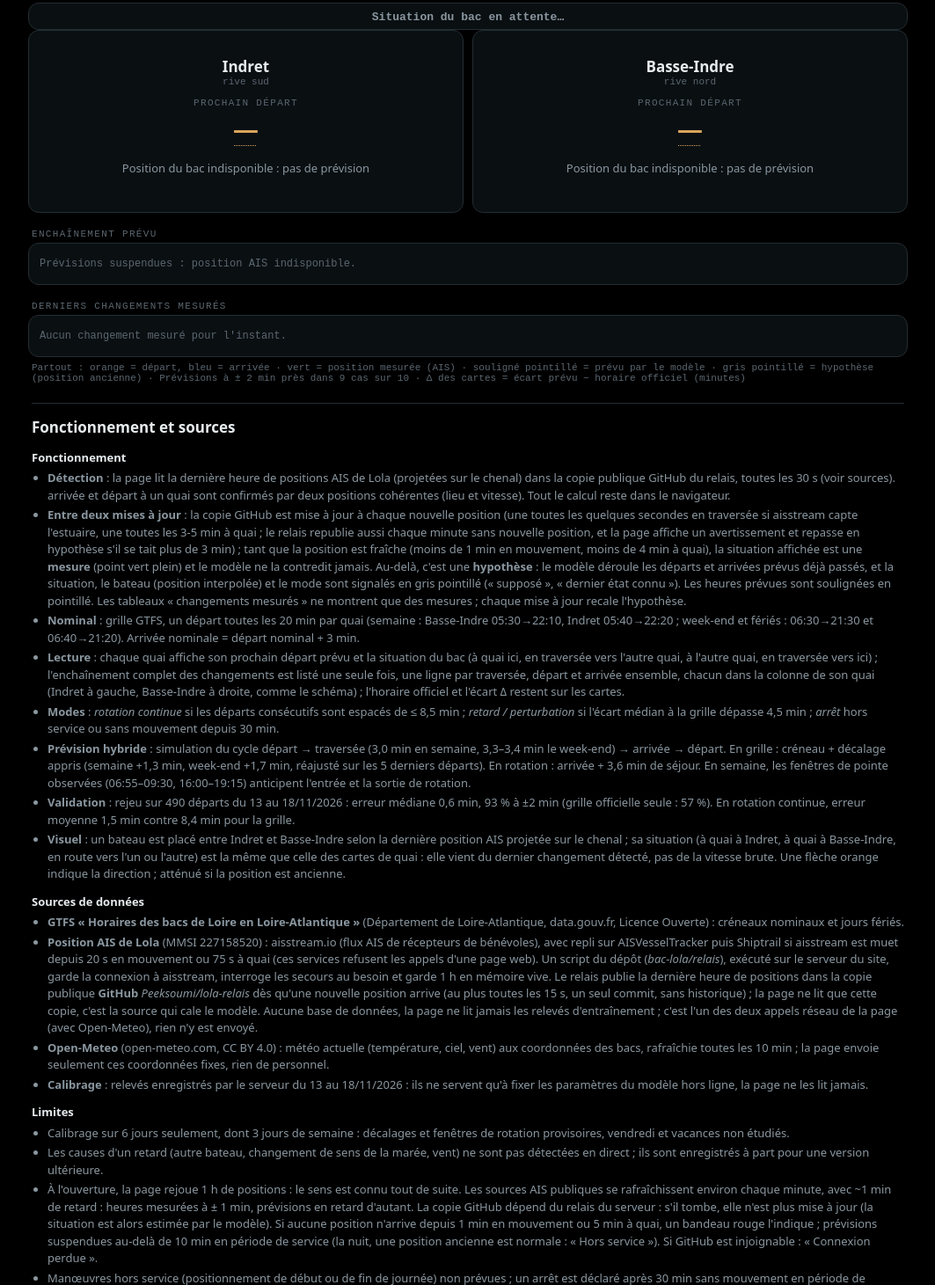
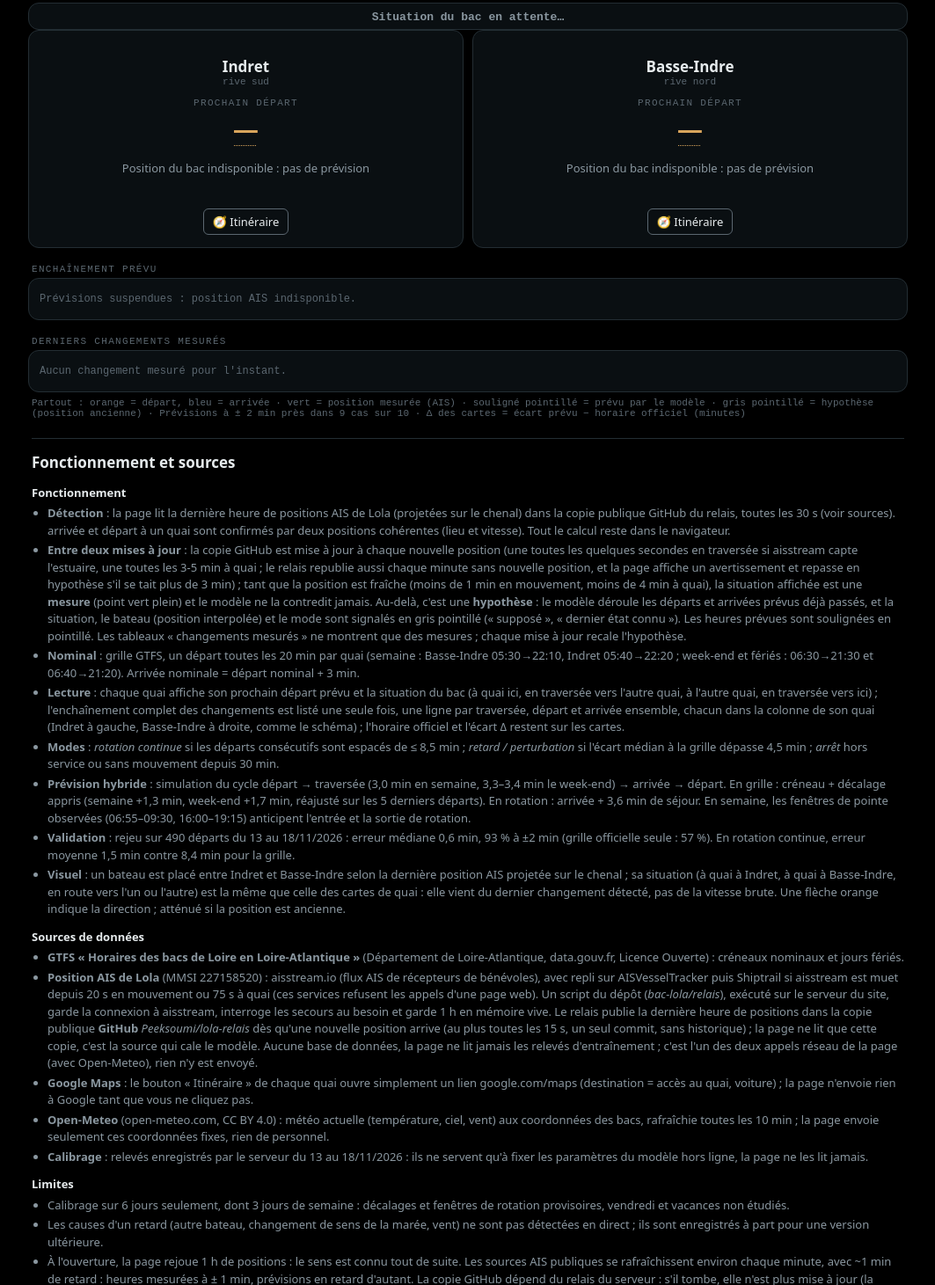
Before and after one commit to Peeksoumi/HTML-tools, a plain HTML site: page bac-lola/index.html in a window 1280 px wide. Shown: the part 182-1643 px from the top of the page at 88% size, without its empty margins (108-1171 px from the left). Drawn offline with Linux system fonts and the light colour scheme; no server answers.

Commit message:
bac-lola : bouton Itinéraire (Google Maps) à chaque quai (#54)
Claude-Session: https://claude.ai/code/session_01EucL7Rt3suwxHutoo71s2q

Co-authored-by: Claude <noreply@anthropic.com>

```diff
--- a/bac-lola/index.html
+++ b/bac-lola/index.html
@@ -64,6 +64,8 @@ h1{font-size:26px;margin:0;font-weight:600}
 .voie .pilier.ici{background:var(--vert);width:5px}
 tr.next td{background:var(--soft)}
 .quai .nom{font-size:17px;font-weight:600}
+.quai .itin{display:inline-block;margin-top:10px;padding:5px 10px;border:1px solid var(--faint);border-radius:6px;font-size:13px;color:var(--text);text-decoration:none}
+.quai .itin:hover{border-color:var(--text)}
 .quai .rive{display:block;font-family:var(--mono);font-size:11px;color:var(--faint);font-weight:400}
 .quai .lbl{font-family:var(--mono);font-size:11px;letter-spacing:.12em;text-transform:uppercase;color:var(--faint);margin-top:12px}
 .quai .grand{font-family:var(--mono);font-size:44px;line-height:1.1;color:var(--orange);margin-top:2px}
@@ -127,6 +129,7 @@ th:nth-child(2),td:nth-child(2){text-align:left;white-space:normal;color:var(--d
   <ul>
     <li><b>GTFS « Horaires des bacs de Loire en Loire-Atlantique »</b> (Département de Loire-Atlantique, data.gouv.fr, Licence Ouverte) : créneaux nominaux et jours fériés.</li>
     <li><b>Position AIS de Lola</b> (MMSI 227158520) : aisstream.io (flux AIS de récepteurs de bénévoles), avec repli sur AISVesselTracker puis Shiptrail si aisstream est muet depuis 20 s en mouvement ou 75 s à quai (ces services refusent les appels d'une page web). Un script du dépôt (<i>bac-lola/relais</i>), exécuté sur le serveur du site, garde la connexion à aisstream, interroge les secours au besoin et garde 1 h en mémoire vive. Le relais publie la dernière heure de positions dans la copie publique <b>GitHub</b> <i>Peeksoumi/lola-relais</i> dès qu'une nouvelle position arrive (au plus toutes les 15 s, un seul commit, sans historique) ; la page ne lit que cette copie, c'est la source qui cale le modèle. Aucune base de données, la page ne lit jamais les relevés d'entraînement ; c'est l'un des deux appels réseau de la page (avec Open-Meteo), rien n'y est envoyé.</li>
+    <li><b>Google Maps</b> : le bouton « Itinéraire » de chaque quai ouvre simplement un lien google.com/maps (destination = accès au quai, voiture) ; la page n'envoie rien à Google tant que vous ne cliquez pas.</li>
     <li><b>Open-Meteo</b> (open-meteo.com, CC BY 4.0) : météo actuelle (température, ciel, vent) aux coordonnées des bacs, rafraîchie toutes les 10 min ; la page envoie seulement ces coordonnées fixes, rien de personnel.</li>
     <li><b>Calibrage</b> : relevés enregistrés par le serveur du 13 au 18/11/2026 : ils ne servent qu'à fixer les paramètres du modèle hors ligne, la page ne les lit jamais.</li>
   </ul>
@@ -592,6 +595,9 @@ async function lirePosition(){
 const fmtDelta=d=>d==null?"–":(d>=0?"+":"−")+Math.abs(d).toFixed(1).replace(".",",");
 function classeDelta(d){ if(d==null) return ""; if(d<-2) return "d-av"; if(d<=2.5) return "d-ok"; if(d<=5) return "d-moy"; return "d-fort"; }
 // Une ligne par traversée : départ et arrivée sur la même ligne, dans la colonne de leur quai (Indret à gauche, Basse-Indre à droite, comme le schéma)
+// Point d'accès à chaque quai (extrémité du tracé du chenal) : destination du lien « Itinéraire » (Google Maps, voiture)
+const ACCES_QUAI={S:"47.195334,-1.6743426", N:"47.19744,-1.67439"};
+const lienItineraire=q=>"https://www.google.com/maps/dir/?api=1&amp;travelmode=driving&amp;destination="+ACCES_QUAI[q];
 const ENTETE_QQ='<table class="qq"><tr><th>Indret</th><th>Basse-Indre</th></tr>';
 function traversees(evs){ // événements chronologiques → [{de, dep, arr}] (dep ou arr peut manquer)
     const rows=[];
@@ -699,7 +705,7 @@ function rendre(){
         const badge=cls?(focus.kind==="ici"?"● Bac à quai":focus.kind==="hypo"?(focus.aQuai?"~ à quai ?":"~ en approche ?"):"➜ Bac en approche"):"";
         html+='<section class="quai'+cls+'"><div class="badge">'+badge+'</div><div class="nom">'+NOM_QUAI[Q]+'<span class="rive">rive '+(Q==="N"?"nord":"sud")+'</span></div>'
             +'<div class="lbl">Prochain départ</div><div class="grand">'+grand+'</div><div class="cpt2">'+cpt+'</div>'
-            +'<div class="etat">'+etat+'</div><div class="sec">'+sec+'</div>'+(suiv?'<div class="suivant">'+suiv+'</div>':'')+'</section>';
+            +'<div class="etat">'+etat+'</div><div class="sec">'+sec+'</div>'+(suiv?'<div class="suivant">'+suiv+'</div>':'')+'<a class="itin" href="'+lienItineraire(Q)+'" target="_blank" rel="noopener">🧭 Itinéraire</a></section>';
     });
     $("quais").innerHTML=html;
     const dernierDep=evs.filter(e=>e.type==="dep").pop();
```
Also changed, not shown: bac-lola/tests/test_page.js (+1 -0 lines).
